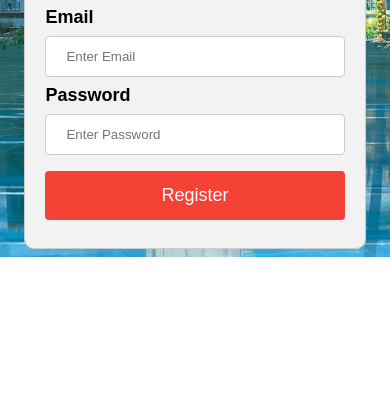
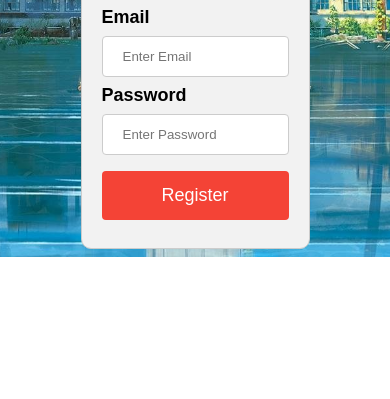
Before and after one commit to revou-fsse-1/w8-my-login-register-IchsanZ98, a plain HTML site: page index.html in a window 390 px wide. Shown: the part 445-844 px from the top of the page. Drawn offline with Linux system fonts and the light colour scheme.

Commit message:
changes files

```diff
--- a/index.css
+++ b/index.css
@@ -74,10 +74,3 @@ span.psw {
   float: right;
   padding-top: 16px;
 }
-
-@media screen and (max-width: 600px) {
-  .login-container,
-  .register-container {
-    width: 80%;
-  }
-}
```
